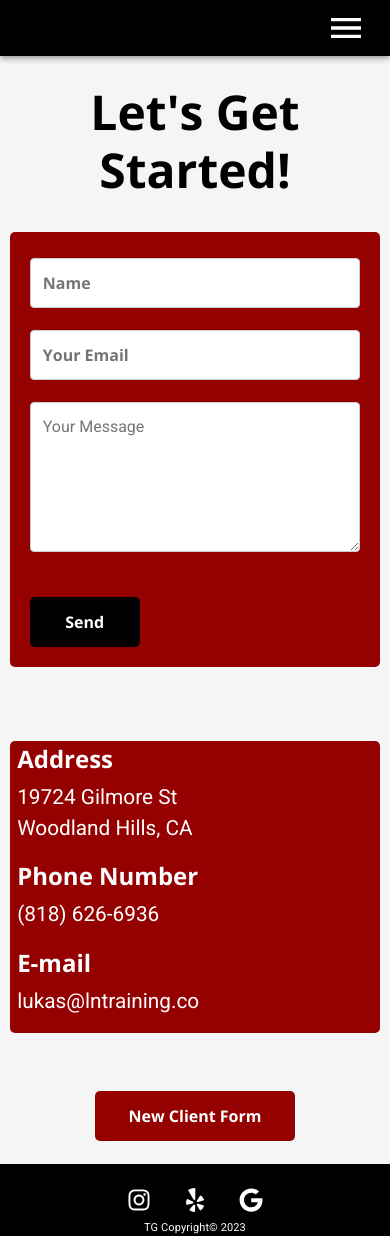
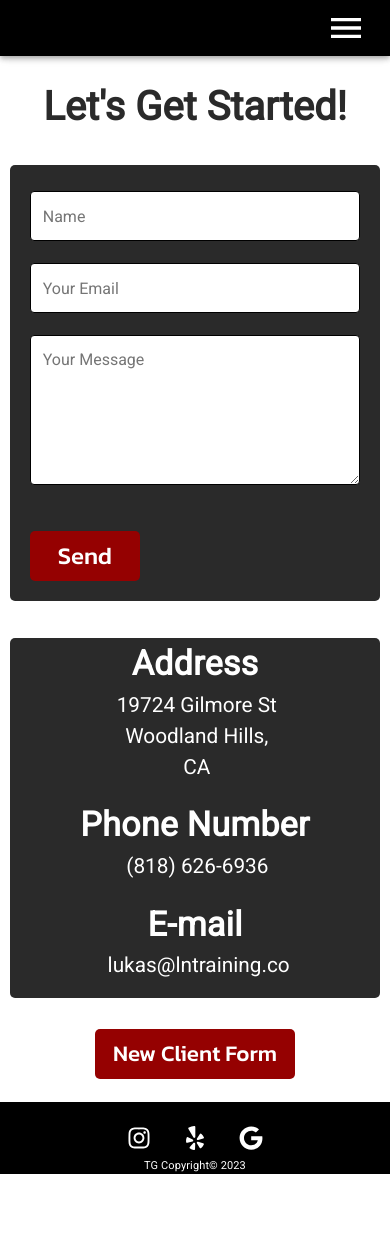
Before and after one commit to tylerpgen/ln-training-site, a React (Create React App) app: page /contact in a window 390 px wide. After the commit the page ends 1174 px from the top, so only its background shows below. Built offline with nearby package versions, Linux system fonts and the light colour scheme.

Commit message:
Changed colors of pages. Added testimonials. Redesigned contct. Font change

```diff
--- a/public/index.html
+++ b/public/index.html
@@ -7,6 +7,7 @@
     href="https://fonts.googleapis.com/css2?family=Open+Sans:wght@700&family=Roboto:wght@100;300;400&display=swap"
     rel="stylesheet"
   />
+  <link href="https://fonts.googleapis.com/css2?family=Kanit:wght@300;400;500;600;700&display=swap" rel="stylesheet" />
   <link
     rel="stylesheet"
     href="https://cdn.jsdelivr.net/npm/bootstrap@5.2.0-beta1/dist/css/bootstrap.min.css"
--- a/src/App.js
+++ b/src/App.js
@@ -4,7 +4,6 @@ import NewNavbar from "./components/NewNavbar";
 import { BrowserRouter as Router, Route, Routes } from "react-router-dom";
 import "./App.css";
 import NewHome from "./pages/NewHome";
-import Testimonials from "./pages/Testimonials";
 import NewTestimonial from "./pages/NewTestimonial";
 import Contact from "./pages/Contact";
 import Products from "./pages/Products";
--- a/src/components/Email.js
+++ b/src/components/Email.js
@@ -2,7 +2,7 @@ import React, { useRef } from "react";
 import emailjs from "emailjs-com";
 import "../styles/Email.css";
 
-export function ContactUs() {
+export function Email() {
   const form = useRef();
 
   function sendEmail(e) {
--- a/src/components/NewNavbar.js
+++ b/src/components/NewNavbar.js
@@ -26,7 +26,7 @@ const NewNavbar = () => {
                 href={item.href}
                 sx={{ mx: 10, color: "white", "&:hover": { color: "white" } }}
               >
-                <Typography variant="h6" fontWeight="bold">
+                <Typography variant="h6" fontWeight="bold" fontFamily="Roboto">
                   {item.name}
                 </Typography>
               </Link>
@@ -42,7 +42,7 @@ const NewNavbar = () => {
         <IconButton>
           <ChevronRightIcon sx={{ color: "black", fontSize: 40 }} onClick={() => setOpen(false)} />
         </IconButton>
-        <Divider sx={{ backgroundColor: "black", height: "4px" }} />
+        <Divider sx={{ backgroundColor: "black", height: "1px" }} />
         <List>
           {navigationLinks.map((item) => (
             <ListItem>
@@ -53,7 +53,7 @@ const NewNavbar = () => {
                 href={item.href}
                 sx={{ color: "black", "&:hover": { color: "black" } }}
               >
-                <Typography variant="h6" fontWeight="bold" sx={{ fontSize: "1.5rem" }}>
+                <Typography variant="h6" fontWeight="bold" fontFamily="Roboto" sx={{ fontSize: "1.5rem" }}>
                   {item.name}
                 </Typography>
               </Link>
--- a/src/pages/Contact.js
+++ b/src/pages/Contact.js
@@ -1,5 +1,6 @@
+import { Typography } from "@mui/material";
 import React from "react";
-import { ContactUs } from "../components/Email";
+import { Email } from "../components/Email";
 import "../styles/Contact.css";
 
 function Contact() {
@@ -8,21 +9,27 @@ function Contact() {
       <h1>Let's Get Started!</h1>
       <div className="info-container">
         <div className="form">
-          <ContactUs />
+          <Email />
         </div>
         <div className="information">
           <div className="address">
-            <h2>Address</h2>
+            <Typography variant="h4" p="5px" color="white" fontWeight="bold">
+              Address
+            </Typography>
             <p>
               19724 Gilmore St <br /> Woodland Hills, CA{" "}
             </p>
           </div>
           <div className="phone-container">
-            <h2 className="phone-number">Phone Number</h2>
+            <Typography variant="h4" p="5px" color="white" fontWeight="bold">
+              Phone Number
+            </Typography>
             <p>(818) 626-6936</p>
           </div>
           <div className="email-container">
-            <h2 className="email">E-mail</h2>
+            <Typography variant="h4" p="5px" color="white" fontWeight="bold">
+              E-mail
+            </Typography>
             <p>lukas@lntraining.co</p>
           </div>
         </div>
--- a/src/pages/NewTestimonial.jsx
+++ b/src/pages/NewTestimonial.jsx
@@ -24,7 +24,9 @@ const TestimonialImage = styled("img")(({ theme }) => ({
   minHeight: "225px",
   margin: "0 8px",
   borderRadius: "10px",
+  filter: "drop-shadow(0px 0px 2px #000)",
   [theme.breakpoints.up("lg")]: {
+    filter: "drop-shadow(0px 0px 3px #000)",
     maxWidth: "100px",
     maxHeight: "350px",
   },
@@ -42,6 +44,7 @@ const ImageContainer = styled(Box)(({ theme }) => ({
 
 const ReviewText = styled(Typography)(({ theme }) => ({
   fontSize: "1rem",
+  fontFamily: "Roboto",
   padding: "0 10px",
   margin: "10px auto",
   [theme.breakpoints.up("lg")]: {
@@ -58,10 +61,10 @@ const NewTestimonial = () => {
     <Box sx={{ m: "0 auto", minHeight: "100vh", backgroundColor: "#2A2A2A" }}>
       <Fade in={true} timeout={1000}>
         <Typography
-          variant="h3"
+          variant="h4"
           align="center"
           fontWeight="bold"
-          fontFamily="Open Sans"
+          fontFamily="Roboto"
           sx={{ color: "white", pt: "10px" }}
         >
           Testimonials
@@ -72,6 +75,8 @@ const NewTestimonial = () => {
           variant="h5"
           align="center"
           fontWeight="light"
+          fontFamily="Kanit"
+          fontStyle="italic"
           sx={{
             fontSize: "1.3rem",
             color: "white",
@@ -88,11 +93,12 @@ const NewTestimonial = () => {
 
       {clientData.map((testimonial, i) => (
         <Grow in={true} timeout={800}>
-          <Box key={i} sx={{ m: "0 auto", p: "10px" }}>
+          <Box key={i} sx={{ m: "0 auto", p: "10px", mb: "15px" }}>
             <TestimonialPaper elevation={5}>
               <Typography
                 variant="h4"
-                fontWeight="bold"
+                fontWeight="500"
+                fontFamily="Kanit"
                 align="center"
                 mb="20px"
                 sx={{
--- a/src/pages/Products2.jsx
+++ b/src/pages/Products2.jsx
@@ -1,15 +1,33 @@
-import { Container, Grid, Typography, Link } from "@mui/material";
+import { Container, Grid, Typography, Link, Box } from "@mui/material";
 import { gymBag } from "../assets/data/products";
 
 import ProductCard from "../components/ProductCard.jsx";
 
 const ProductPage = () => {
   return (
+    <Box sx={{ backgroundColor: "#2A2A2A", minHeight: "100vh" }}>
       <Container maxWidth="lg">
-      <Typography variant="h4" align="center" mt={4} mb={2} fontWeight="bold">
+        <Typography
+          variant="h4"
+          align="center"
+          pt={2}
+          mb={2}
+          fontWeight="bold"
+          fontFamily="Roboto"
+          sx={{ color: "white" }}
+        >
           More of My Favorite Products
         </Typography>
-      <Typography variant="h5" color="secondaryText" align="center" mt={4} mb={2} fontWeight="bold">
+        <Typography
+          variant="h5"
+          fontSize="1.7rem"
+          color="white"
+          align="center"
+          fontFamily="Kanit"
+          mt={4}
+          mb={2}
+          fontWeight="300"
+        >
           Gym Bag Necessities
         </Typography>
         <Grid container spacing={4}>
@@ -17,15 +35,23 @@ const ProductPage = () => {
             <ProductCard product={product} />
           ))}
         </Grid>
-      <Container sx={{ justifyContent: "center", textAlign: "center", margin: "25px 0" }}>
+        <Container sx={{ justifyContent: "center", textAlign: "center", padding: "25px 0" }}>
           <Link
             href="/products"
-          sx={{ fontSize: "1.5rem", color: "black", textDecoration: "none", "&:hover": { color: "black" } }}
+            sx={{
+              fontSize: "1.5rem",
+              fontFamily: "Roboto",
+              fontWeight: "600",
+              color: "white",
+              textDecoration: "none",
+              "&:hover": { color: "white" },
+            }}
           >
             Prev Page
           </Link>
         </Container>
       </Container>
+    </Box>
   );
 };
 
--- a/src/styles/Contact.css
+++ b/src/styles/Contact.css
@@ -4,10 +4,15 @@
 }
 .content-container {
   min-height: 100vh;
+  width: 100%;
+  background-color: #fff;
 }
 
 .info-container {
   display: flex;
+  justify-content: center;
+  align-items: center;
+  margin-top: 2%;
 }
 
 .info-container > * {
@@ -24,22 +29,29 @@
 }
 
 h1 {
-  margin-top: 2%;
+  padding-top: 16px;
+  font-family: Roboto;
+  font-weight: bold;
+  font-size: 2.5rem;
+  color: #2a2a2a;
 }
 
 .information {
+  text-align: center;
   width: 100%;
-  height: fit-content;
-  background-color: #950101;
+  height: 375px;
+  background-color: #2a2a2a;
   margin-top: 2%;
   margin-left: 2%;
   margin-right: 2%;
   border-radius: 5px;
+  display: flex;
+  justify-content: center;
+  align-items: center;
+  flex-direction: column;
 }
 
 .information h2 {
-  margin-left: 2%;
-  margin-top: 1%;
   color: #fff;
 }
 
@@ -66,9 +78,11 @@ h1 {
 }
 
 .form-button button {
-  width: 250px;
-  height: 90px;
+  width: 200px;
+  height: 60px;
   font-size: 1.5em;
+  font-weight: 500;
+  font-family: Kanit;
   background-color: #950101;
   border: none;
   border-radius: 5px;
@@ -76,13 +90,15 @@ h1 {
 }
 
 .form-button button:hover {
-  background-color: black;
-  transition: 0.3s ease-in;
+  background-color: #950101;
+  transform: scale(1.1);
+  transition: all 100ms ease-in-out;
 }
 
 @media screen and (max-width: 980px) {
   h1 {
-    margin-top: 7%;
+    text-align: center;
+    padding-top: 7%;
   }
   .info-container {
     display: flex;
@@ -108,16 +124,16 @@ h1 {
     font-size: 1rem;
     margin-left: auto;
     margin-right: auto;
-    margin-top: 20%;
+    margin-top: 10%;
   }
 
   .form-button {
-    margin-top: 15%;
-    margin-bottom: 10%;
+    margin-top: 8%;
+    padding-bottom: 10%;
   }
 
   .form-button button {
-    font-size: 1rem;
+    font-size: 1.4rem;
     width: 200px;
     height: 50px;
   }
--- a/src/styles/Email.css
+++ b/src/styles/Email.css
@@ -1,5 +1,5 @@
 * {
-  font-family: "Open Sans", sans-serif;
+  font-family: "Roboto";
 }
 
 input[type="text"],
@@ -8,7 +8,7 @@ select,
 textarea {
   width: 100%;
   padding: 12px;
-  border: 1px solid #ccc;
+  border: 1px solid #000;
   border-radius: 4px;
   box-sizing: border-box;
   margin-left: auto;
@@ -20,24 +20,28 @@ textarea {
 
 input[type="submit"] {
   margin-top: 5%;
-  background-color: #000;
-  height: 70px;
-  width: 200px;
-  color: white;
+  background-color: #950101;
+  height: 50px;
+  width: 120px;
+  color: #fff;
   border: none;
   border-radius: 5px;
   cursor: pointer;
-  font-size: 1rem;
+  font-size: 1.5rem;
+  font-weight: 500;
+  font-family: Kanit;
 }
 
 input[type="submit"]:hover {
-  background-color: #ff0303;
+  background-color: #950101;
+  transform: scale(1.1);
+  transition: all 100ms ease-in-out;
 }
 
 .contact-container {
   height: fit-content;
   border-radius: 5px;
-  background-color: #950101;
+  background-color: #2a2a2a;
   padding: 20px;
 }
 
```
Also changed, not shown: src/assets/data/clients.jsx (+33 -10 lines), src/pages/NewHome.jsx (+18 -5 lines), src/pages/Products.jsx (+51 -7 lines), src/assets/new-pics/marcusafter.png (added), src/assets/new-pics/marcusbefore.png (added). Lines whose indentation alone changed are shown as unchanged.
